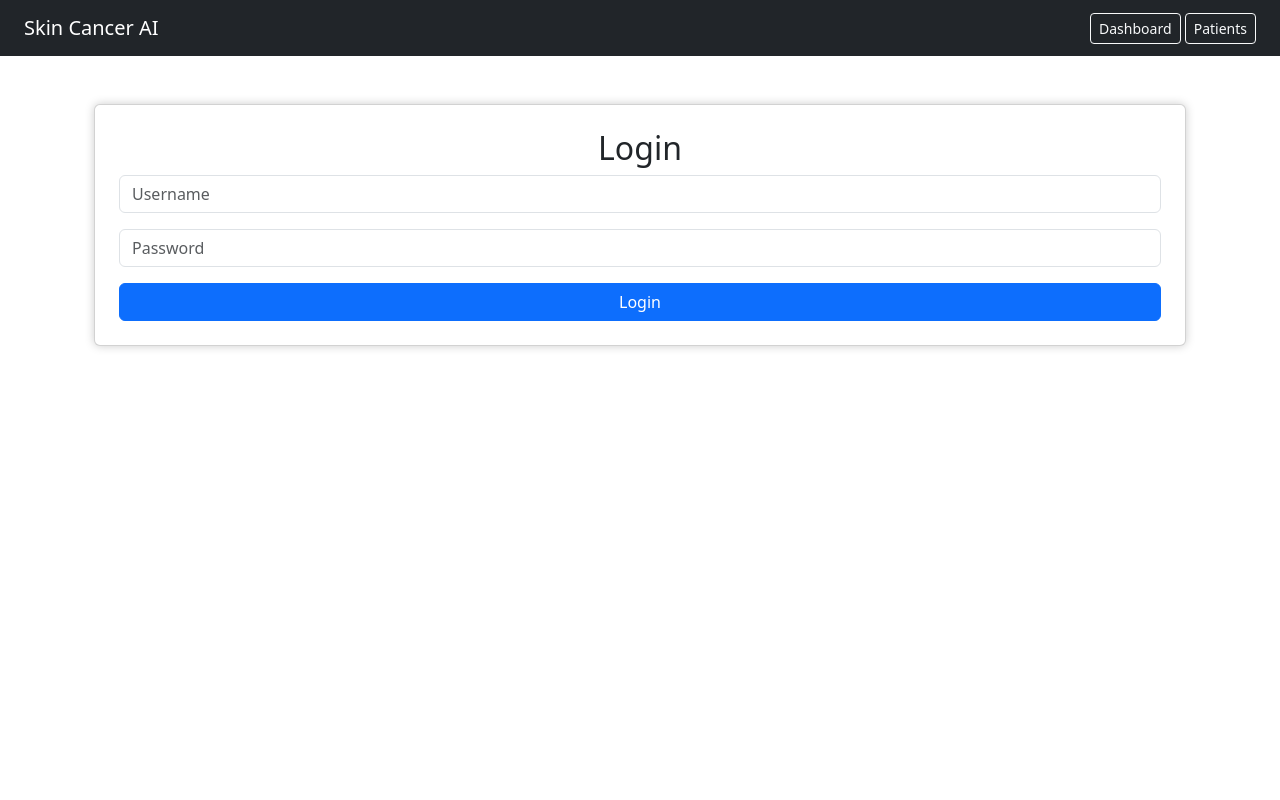
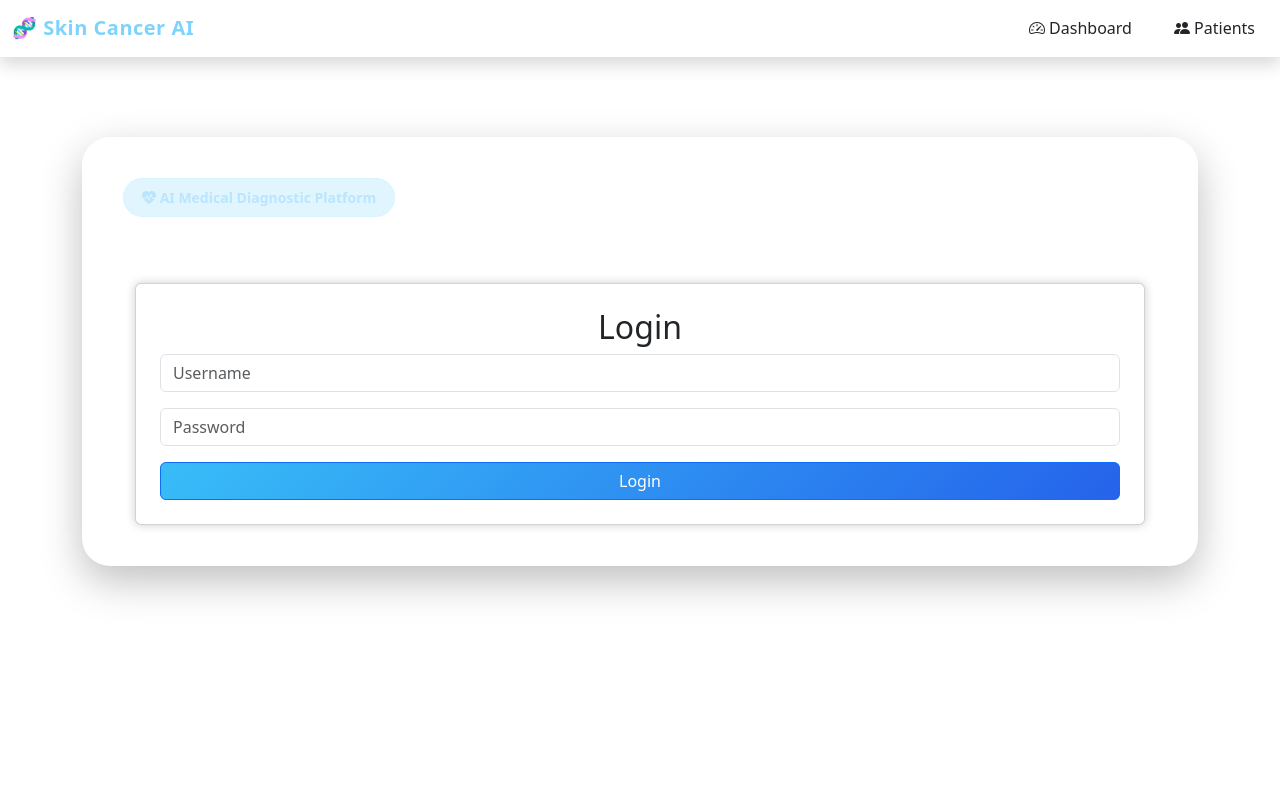
Before and after one commit to aya-ben-chaieb/skin-cancer-flask-app, a Flask app: page / in a window 1280 px wide. Run offline with Flask 3, Linux system fonts and the light colour scheme; parts of the project's set-up code (start-up, migrations or seed data) failed here and were passed over.

Commit message:
Update base HTML structure and styles

```diff
--- a/templates/base.html
+++ b/templates/base.html
@@ -1,42 +1,286 @@
-
-
 <!DOCTYPE html>
 <html lang="en">
 <head>
     <meta charset="UTF-8">
-    <title>Skin Cancer App</title>
+    <meta name="viewport" content="width=device-width, initial-scale=1">
+
+    <title>Skin Cancer AI</title>
 
     <!-- Bootstrap -->
     <link href="https://cdn.jsdelivr.net/npm/bootstrap@5.3.0/dist/css/bootstrap.min.css" rel="stylesheet">
 
-    <!-- Style perso -->
+    <!-- Bootstrap Icons -->
+    <link rel="stylesheet" href="https://cdn.jsdelivr.net/npm/bootstrap-icons@1.11.3/font/bootstrap-icons.min.css">
+
+    <!-- Google Font -->
+    <link href="https://fonts.googleapis.com/css2?family=Poppins:wght@300;400;500;600;700&display=swap" rel="stylesheet">
+
+    <!-- PREMIUM MEDICAL STYLE -->
     <style>
+
+        *{
+            margin:0;
+            padding:0;
+            box-sizing:border-box;
+        }
+
         body {
-            background: linear-gradient(to right,#1e3c72, #2a5298);
-            color:white;
+            font-family: 'Poppins', sans-serif;
+            background:
+                radial-gradient(circle at top left, rgba(77,163,255,0.25), transparent 25%),
+                radial-gradient(circle at bottom right, rgba(0,255,200,0.15), transparent 20%),
+                linear-gradient(135deg, #0f172a, #1e3a5f, #2563eb);
+            min-height: 100vh;
+            color: white;
+            overflow-x: hidden;
         }
+
+        /* ===== NAVBAR ===== */
+
+        .navbar {
+            background: rgba(255,255,255,0.08) !important;
+            backdrop-filter: blur(18px);
+            border-bottom: 1px solid rgba(255,255,255,0.1);
+            padding: 16px 40px;
+        }
+
+        .navbar-brand {
+            font-size: 1.4rem;
+            font-weight: 700;
+            color: white !important;
+            letter-spacing: 0.5px;
+        }
+
+        .navbar-brand span {
+            color: #7dd3fc;
+        }
+
+        /* ===== NAV BUTTONS ===== */
+
+        .nav-btn {
+            border-radius: 14px;
+            padding: 10px 18px;
+            border: 1px solid rgba(255,255,255,0.2);
+            background: rgba(255,255,255,0.08);
+            color: white;
+            transition: 0.3s ease;
+            font-weight: 500;
+        }
+
+        .nav-btn:hover {
+            background: rgba(255,255,255,0.18);
+            transform: translateY(-2px);
+            color: white;
+            box-shadow: 0 8px 20px rgba(0,0,0,0.25);
+        }
+
+        /* ===== MAIN CONTAINER ===== */
+
+        .main-container {
+            max-width: 1150px;
+            margin-top: 60px;
+            margin-bottom: 50px;
+        }
+
+        /* ===== GLASS CARD ===== */
+
+        .glass-card {
+            background: rgba(255,255,255,0.12);
+            border: 1px solid rgba(255,255,255,0.15);
+            backdrop-filter: blur(18px);
+            border-radius: 28px;
+            padding: 40px;
+            box-shadow: 0 15px 40px rgba(0,0,0,0.25);
+            animation: fadeIn 0.8s ease;
+        }
+
+        /* ===== CARD HOVER ===== */
+
         .card {
-            border-radius: 15px;
+            border: none;
+            border-radius: 20px;
+            transition: 0.35s ease;
+            overflow: hidden;
         }
+
+        .card:hover {
+            transform: translateY(-8px);
+            box-shadow: 0 20px 40px rgba(0,0,0,0.35);
+        }
+
+        /* ===== TITLES ===== */
+
+        h1, h2, h3, h4 {
+            font-weight: 700;
+        }
+
+        p {
+            color: rgba(255,255,255,0.85);
+        }
+
+        /* ===== INPUTS ===== */
+
+        .form-control,
+        .form-select {
+            border-radius: 14px;
+            border: none;
+            padding: 14px;
+            background: rgba(255,255,255,0.12);
+            color: white;
+        }
+
+        .form-control::placeholder {
+            color: rgba(255,255,255,0.65);
+        }
+
+        .form-control:focus,
+        .form-select:focus {
+            background: rgba(255,255,255,0.18);
+            color: white;
+            box-shadow: 0 0 0 4px rgba(125,211,252,0.25);
+            border: none;
+        }
+
+        /* ===== BUTTONS ===== */
+
+        .btn-primary {
+            background: linear-gradient(135deg, #38bdf8, #2563eb);
+            border: none;
+            border-radius: 14px;
+            padding: 12px 22px;
+            font-weight: 600;
+            transition: 0.3s ease;
+        }
+
+        .btn-primary:hover {
+            transform: translateY(-3px);
+            box-shadow: 0 12px 25px rgba(37,99,235,0.4);
+            background: linear-gradient(135deg, #0ea5e9, #1d4ed8);
+        }
+
+        /* ===== ALERT ===== */
+
+        .alert {
+            border-radius: 16px;
+            border: none;
+            background: rgba(255,255,255,0.9);
+        }
+
+        /* ===== FOOTER ===== */
+
+        footer {
+            text-align: center;
+            padding: 25px;
+            color: rgba(255,255,255,0.7);
+            font-size: 14px;
+        }
+
+        /* ===== MEDICAL BADGE ===== */
+
+        .medical-badge {
+            display: inline-block;
+            padding: 8px 18px;
+            border-radius: 50px;
+            background: rgba(56,189,248,0.15);
+            color: #bae6fd;
+            border: 1px solid rgba(186,230,253,0.2);
+            margin-bottom: 18px;
+            font-size: 14px;
+            font-weight: 600;
+        }
+
+        /* ===== ANIMATION ===== */
+
+        @keyframes fadeIn {
+
+            from {
+                opacity: 0;
+                transform: translateY(20px);
+            }
+
+            to {
+                opacity: 1;
+                transform: translateY(0);
+            }
+        }
+
     </style>
 </head>
 
 <body>
 
-<!-- 🔝 Navbar -->
-<nav class="navbar navbar-dark bg-dark px-4">
-    <span class="navbar-brand"> Skin Cancer AI</span>
+<!-- ===== NAVBAR ===== -->
 
-    <div>
-        <a href="/dashboard" class="btn btn-outline-light btn-sm">Dashboard</a>
-        <a href="/patients" class="btn btn-outline-light btn-sm">Patients</a>
+<nav class="navbar navbar-expand-lg shadow">
+
+    <div class="container-fluid">
+
+        <span class="navbar-brand">
+            🧬 <span>Skin Cancer AI</span>
+        </span>
+
+        <div class="d-flex gap-3">
+
+            <a href="/dashboard" class="btn nav-btn">
+                <i class="bi bi-speedometer2"></i>
+                Dashboard
+            </a>
+
+            <a href="/patients" class="btn nav-btn">
+                <i class="bi bi-people-fill"></i>
+                Patients
+            </a>
+
+        </div>
+
     </div>
+
 </nav>
 
-<!--  Content -->
-<div class="container mt-5">
-    {% block content %}{% endblock %}
+<!-- ===== MAIN CONTENT ===== -->
+
+<div class="container main-container">
+
+    <!-- FLASH MESSAGES -->
+
+    {% with messages = get_flashed_messages() %}
+      {% if messages %}
+
+        <div class="alert alert-info shadow-sm mb-4">
+
+            {% for message in messages %}
+                <i class="bi bi-info-circle-fill"></i>
+                {{ message }}
+            {% endfor %}
+
+        </div>
+
+      {% endif %}
+    {% endwith %}
+
+    <!-- GLASS CONTENT CARD -->
+
+    <div class="glass-card">
+
+        <div class="medical-badge">
+            <i class="bi bi-heart-pulse-fill"></i>
+            AI Medical Diagnostic Platform
+        </div>
+
+        {% block content %}
+        {% endblock %}
+
+    </div>
+
 </div>
+
+<!-- ===== FOOTER ===== -->
+
+<footer>
+    <p>
+        © 2026 Skin Cancer AI • Advanced Medical Detection System • Flask + Bootstrap
+    </p>
+</footer>
 
 </body>
 </html>
```
